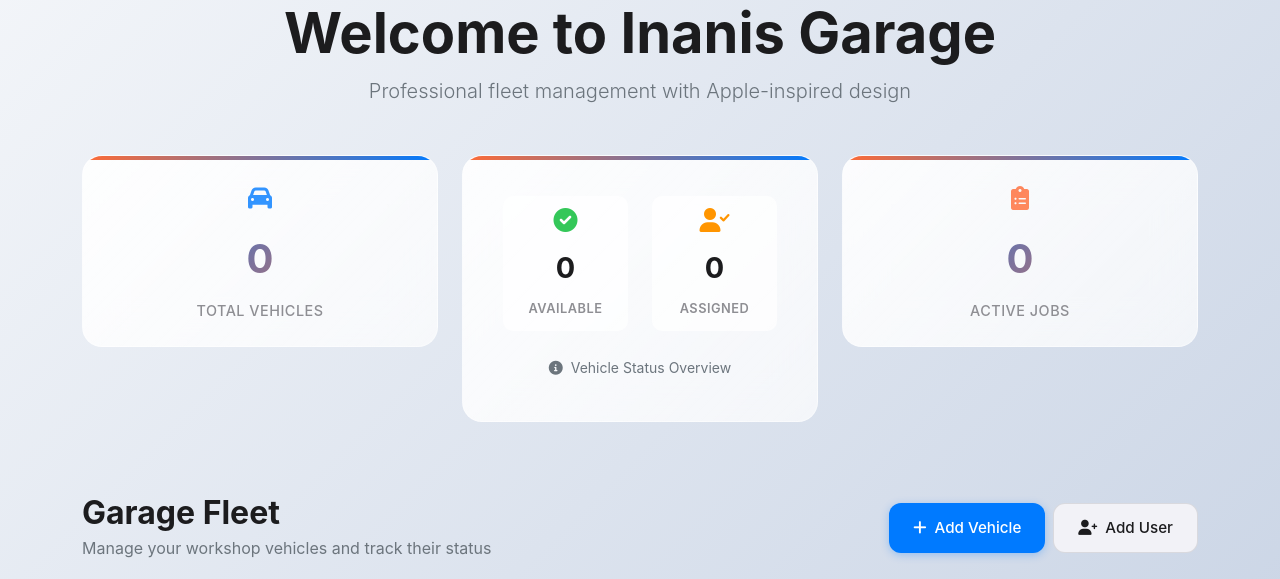
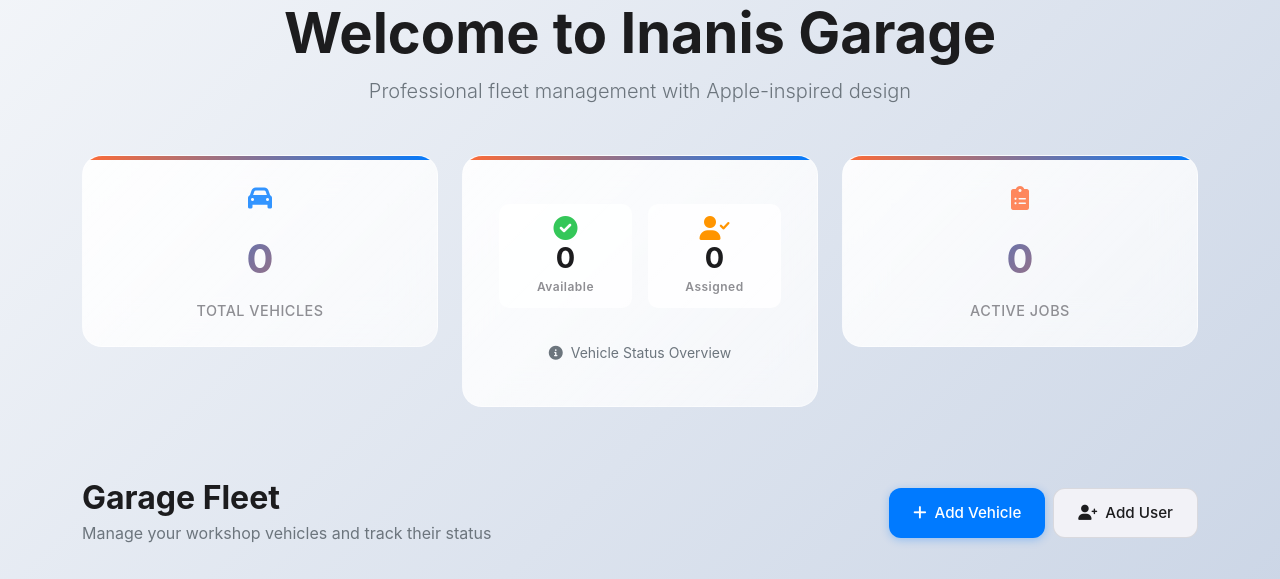
Before and after one commit to rghvinani-hue/inanis-garage, a Flask app: page / in a window 1280 px wide. Shown: the part 146-725 px from the top of the page. Run offline with Flask 3, Linux system fonts and the light colour scheme; the visitor is signed in with stand-in values (Sample User, id 1); some libraries are stand-ins or nearby versions.

Commit message:
Update index.html

```diff
--- a/inanis-garage-complete-20250823/templates/index.html
+++ b/inanis-garage-complete-20250823/templates/index.html
@@ -8,33 +8,54 @@
     <link href="https://cdnjs.cloudflare.com/ajax/libs/font-awesome/6.0.0/css/all.min.css" rel="stylesheet">
     <link href="{{ url_for('static', filename='css/apple-style.css') }}" rel="stylesheet">
     <style>
-        /* Enhanced Statistics Cards */
+/* Fix Statistics Cards - OVERRIDE ALL CONFLICTS */
 .apple-stat-content {
-            padding: 1rem;
+    padding: 1rem !important;
 }
 
 .apple-mini-stat {
-            padding: 0.75rem;
-            background: rgba(255, 255, 255, 0.7);
-            border-radius: 10px;
-            margin-bottom: 0.5rem;
+    padding: 0.75rem !important;
+    background: rgba(255, 255, 255, 0.8) !important;
+    border-radius: 10px !important;
+    margin-bottom: 0.5rem !important;
+    min-height: 80px !important;
+    display: flex !important;
+    flex-direction: column !important;
+    justify-content: center !important;
+    align-items: center !important;
 }
 
 .apple-mini-number {
-            font-size: 1.8rem;
-            font-weight: 700;
-            color: var(--apple-dark-gray);
-            margin: 0.5rem 0;
+    font-size: 1.8rem !important;
+    font-weight: 700 !important;
+    color: var(--apple-dark-gray) !important;
+    margin: 0.25rem 0 !important;
+    line-height: 1 !important;
 }
 
 .apple-mini-label {
-            font-size: 0.8rem;
-            color: var(--apple-gray);
-            font-weight: 600;
-            text-transform: uppercase;
-            letter-spacing: 0.5px;
+    font-size: 0.75rem !important;
+    color: var(--apple-gray) !important;
+    font-weight: 600 !important;
+    text-transform: none !important;
+    letter-spacing: 0.5px !important;
+    text-align: center !important;
+    white-space: nowrap !important;
+    overflow: visible !important;
+}
+
+/* Force proper sizing for center card */
+.apple-stat-card .row.text-center .col-6 {
+    padding: 0.5rem !important;
+}
+
+/* Ensure text doesn't get cut off */
+.apple-stat-card * {
+    overflow: visible !important;
+    text-overflow: clip !important;
 }
 </style>
+
 </head>
 <body>
     <nav class="navbar navbar-expand-lg apple-nav">
```
Lines whose indentation alone changed are shown as unchanged.
